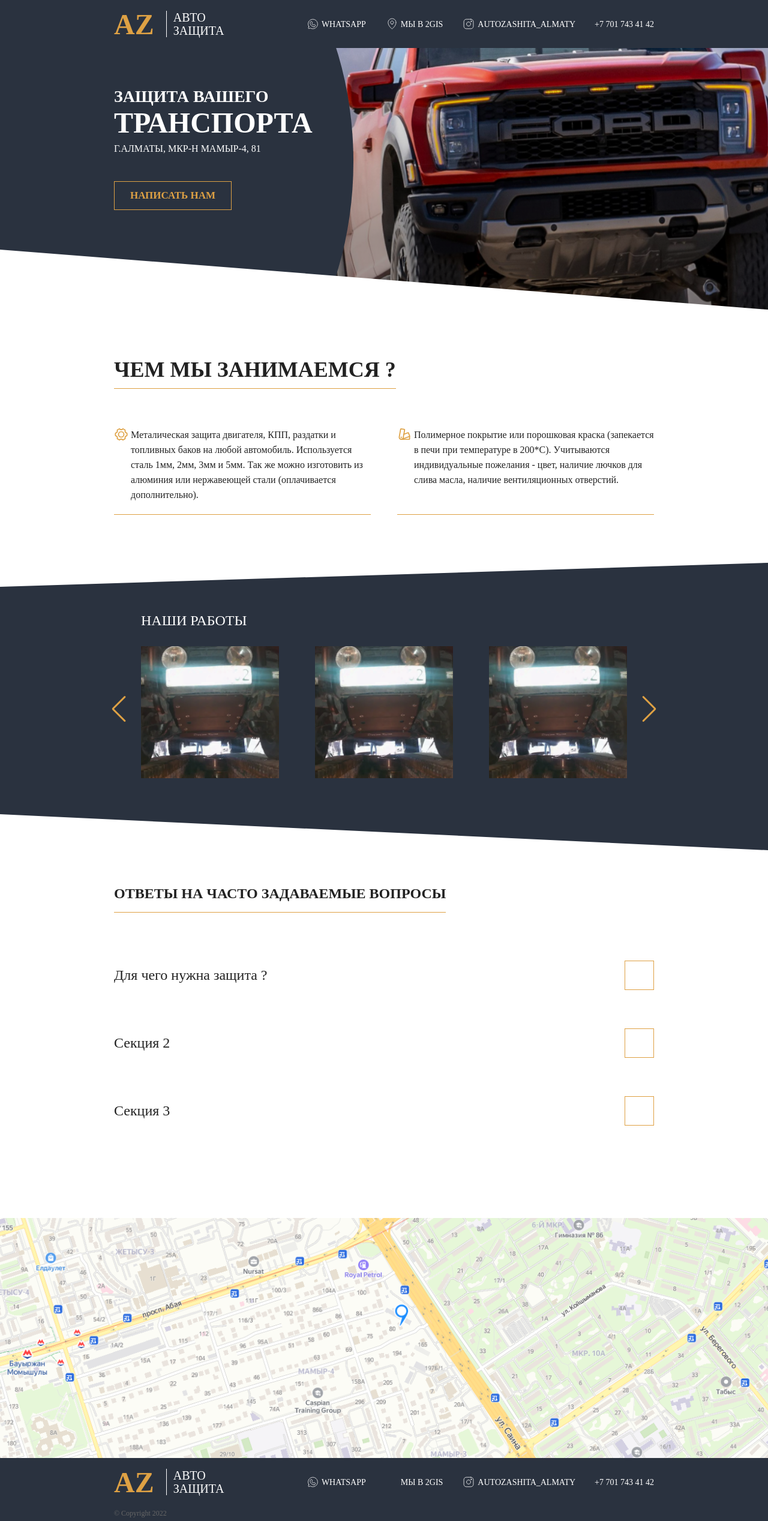
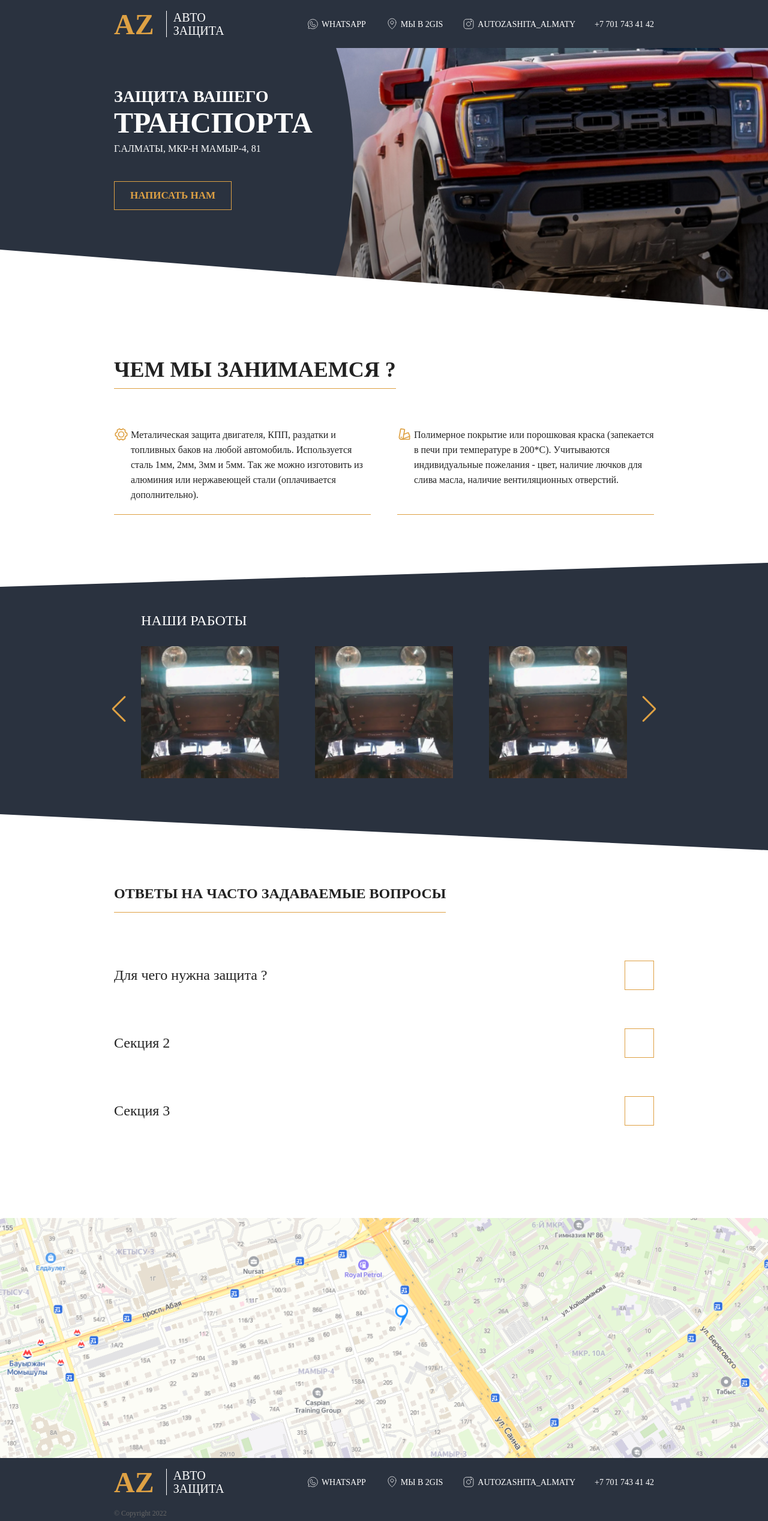
Before and after one commit to olegtemek/auto-guard-landing, a website: page src/html/index.html in a window 1280 px wide. Shown: the whole page at 60% size. Drawn offline with nearby package versions, Linux system fonts and the light colour scheme; files that its build step writes are made by us from their sources; files whose address does not match are found by name; a web font is replaced by a local one.

Commit message:
fixed bugs

```diff
--- a/src/assets/js/app.js
+++ b/src/assets/js/app.js
@@ -66,6 +66,7 @@ const modalSet = () => {
       const swiper = new Swiper(".mySwiper", {
         spaceBetween: 10,
         slidesPerView: 3,
+        loop: true,
         breakpoints: {
           0: {
             slidesPerView: 2
@@ -84,6 +85,7 @@ const modalSet = () => {
 
       const swiper2 = new Swiper(".mySwiper2", {
         spaceBetween: 40,
+        loop: true,
         navigation: {
           nextEl: ".next-slide",
           prevEl: ".prev-slide",
@@ -168,14 +170,11 @@ slides.forEach(slide => {
 
 let map = document.getElementById('map')
 let count = 0;
-map.addEventListener('mouseout', (e) => {
+map.addEventListener('mouseover', (e) => {
   if (count == 0) {
     map.innerHTML = `<iframe
   src="https://yandex.ru/map-widget/v1/?um=constructor%3Ab89bd5971f742d068a6c1a81a2673ae6961fd40779f414abcacdb3c402363e64&amp;source=constructor"
   width="100%" height="100%"></iframe>`
     count++;
-  } else {
-
   }
-
 })
--- a/src/assets/scss/helpers/general.scss
+++ b/src/assets/scss/helpers/general.scss
@@ -5,6 +5,10 @@
 
 :root {
   font-size: 16px;
+}
+
+* {
+  -webkit-tap-highlight-color: transparent !important;
 }
 
 body,
--- a/src/assets/scss/inc/footer.scss
+++ b/src/assets/scss/inc/footer.scss
@@ -90,6 +90,11 @@
       text-transform: uppercase;
       display: flex;
       align-items: center;
+      transition: 0.5s;
+
+      &:hover {
+        color: $orange;
+      }
 
       @media (max-width:1024px) {
         margin-right: 0;
--- a/src/assets/scss/inc/gallery.scss
+++ b/src/assets/scss/inc/gallery.scss
@@ -137,7 +137,7 @@
   display: none;
   justify-content: center;
   align-items: center;
-  z-index: 999;
+  z-index: 99999;
 
   .next-slide,
   .prev-slide {
--- a/src/assets/scss/inc/header.scss
+++ b/src/assets/scss/inc/header.scss
@@ -85,6 +85,11 @@
       text-transform: uppercase;
       display: flex;
       align-items: center;
+      transition: 0.5s;
+
+      &:hover {
+        color: $orange;
+      }
 
       @media (max-width:1024px) {
         margin-right: 0;
--- a/src/assets/scss/inc/intro.scss
+++ b/src/assets/scss/inc/intro.scss
@@ -6,11 +6,21 @@
   margin-top: -20px;
 
   @media (max-width:1500px) {
-    background-size: 184%;
-    background-position-x: -60vw;
+    background-size: 144%;
+    background-position-x: -40vw;
   }
 
-  @media (max-width:1024px) {
+  @media (max-width:1400px) {
+    background-size: 144%;
+    background-position-x: -40vw;
+  }
+
+  @media (max-width:1280px) {
+    background-size: 174%;
+    background-position-x: -50vw;
+  }
+
+  @media (max-width:1112px) {
     background-size: 200%;
     background-position-x: -70vw;
   }
--- a/src/assets/scss/inc/maps.scss
+++ b/src/assets/scss/inc/maps.scss
@@ -1,9 +1,10 @@
 .map {
-  padding-top: 130px;
+  margin-top: 130px;
   height: 400px;
 
   @media (max-width:960px) {
     height: 300px;
+    margin-top: 60px;
   }
 
   img {
--- a/src/html/inc/footer.html
+++ b/src/html/inc/footer.html
@@ -16,7 +16,7 @@
         </a>
         <a href="" class="icon">
           <svg class="icon">
-            <use xlink:href="#map"></use>
+            <use xlink:href="#maps"></use>
           </svg>
           Мы в 2gis</a>
         <a href="" class="icon">
```
Also changed, not shown: 1 other file.
